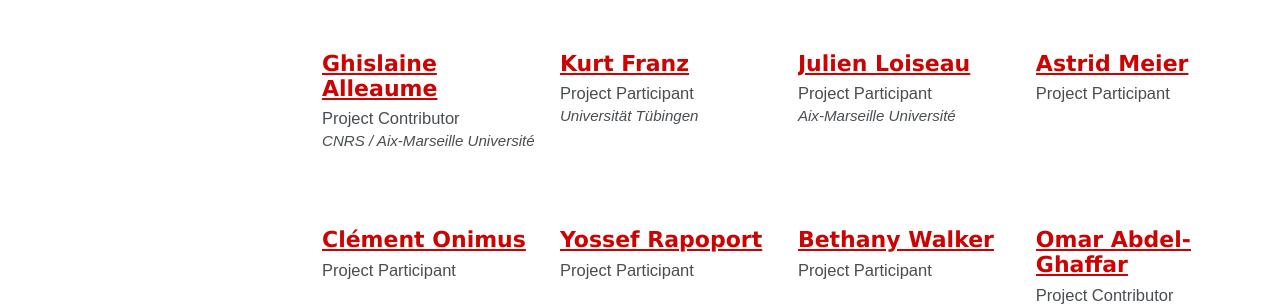
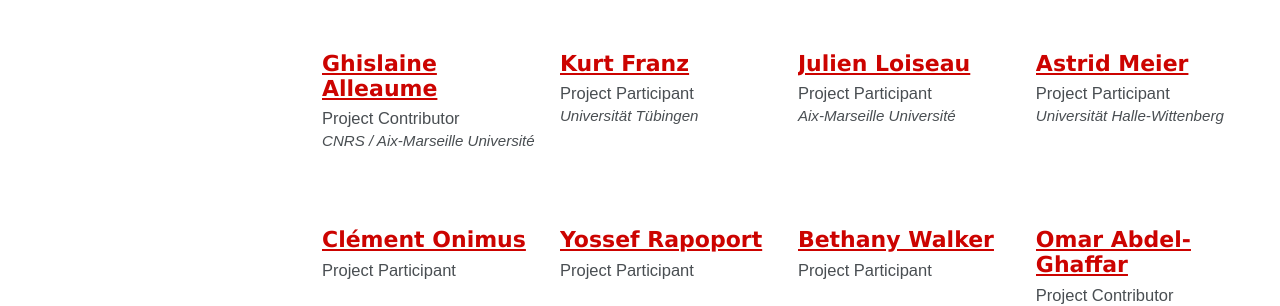
Before and after one commit to mhshaaban/egylandscapeproject.github.io, a Jekyll site: the page built from _pages/members-archive.md, in a window 1280 px wide. Shown: the part 299-605 px from the top of the page. Built offline with Jekyll 4.4.1, drawn with Linux system fonts in a browser that asks for light colours; cached includes are drawn as plain includes; nearby versions of some CDN libraries; some web fonts are replaced.

Commit message:
Update AstridMeier.md

```diff
--- a/_members/AstridMeier.md
+++ b/_members/AstridMeier.md
@@ -1,6 +1,7 @@
 ---
 title: "Astrid Meier"
 excerpt: "Project Participant"
+institution: "Universität Halle-Wittenberg"
 author: Astrid Meier
 author_profile: true
 date: "2019-01-08"
```
